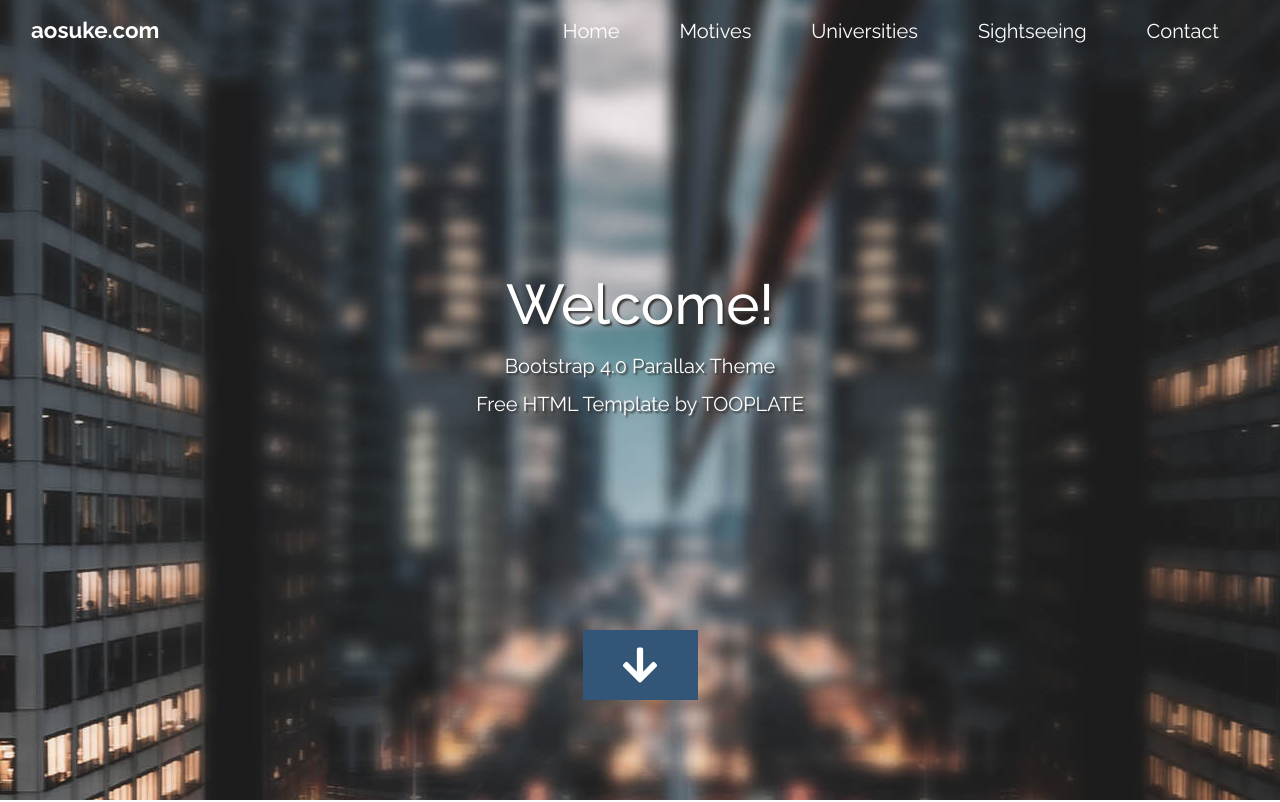
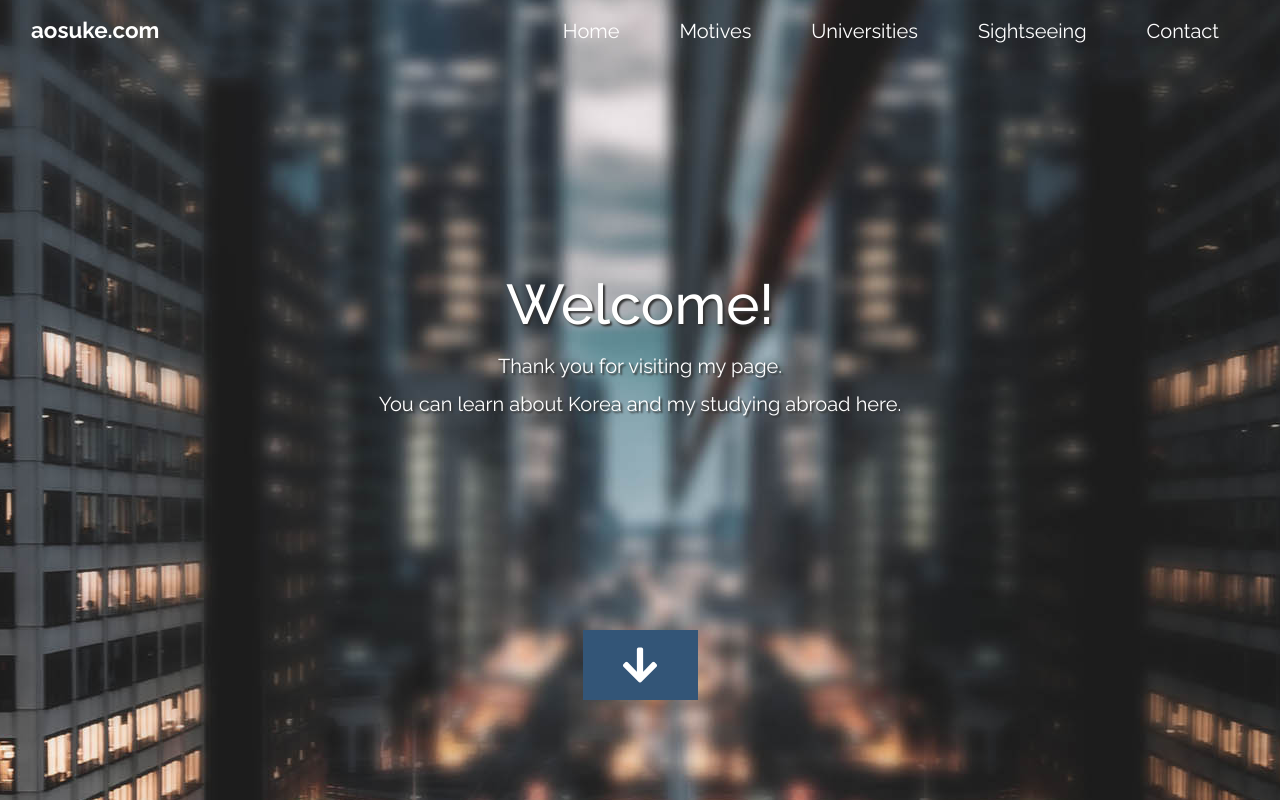
Before and after one commit to aosuke-f/web, a plain HTML site: page index.html in a window 1280 px wide. Shown: the top 802 px of the page. Drawn offline with Linux system fonts and the light colour scheme.

Commit message:
Update index.html

```diff
--- a/index.html
+++ b/index.html
@@ -56,8 +56,8 @@ https://www.tooplate.com/view/2117-infinite-loop
         <div class="tm-hero-text-container-inner">
             <h2 class="tm-hero-title">Welcome!</h2>
             <p class="tm-hero-subtitle">
-              Bootstrap 4.0 Parallax Theme
-              <br>Free HTML Template by TOOPLATE
+              Thank you for visiting my page.
+              <br>You can learn about Korea and my studying abroad here.
             </p>
         </div>
       </div>
```
